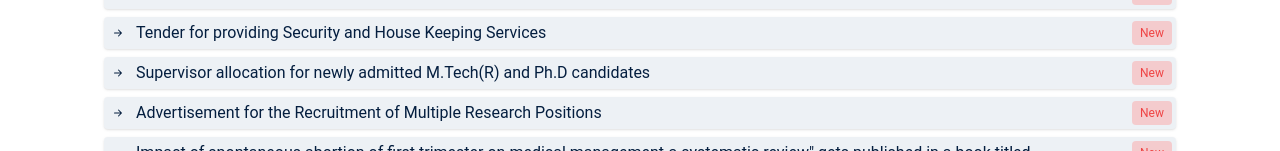
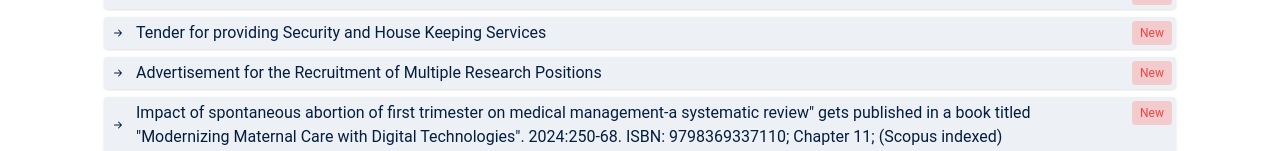
Before and after one commit to Velocity-IIITDWD/iiitdwd.ac.in, a Next.js app: page /announcements in a window 1280 px wide. Shown: the part 583-734 px from the top of the page. Built offline with nearby package versions, Linux system fonts and the light colour scheme.

Commit message:
data: deleted supervisor announcement

```diff
--- a/data/announcements.ts
+++ b/data/announcements.ts
@@ -19,13 +19,6 @@ export const announcements: Announcement[] = [
   {
     link: '/docs/Tender for providing Security and House Keeping Services.pdf',
     text: 'Tender for providing Security and House Keeping Services',
-    new: true,
-    month: '8',
-    year: '2024',
-  },
-  {
-    link: '/docs/Supervisor Allocation.pdf',
-    text: 'Supervisor allocation for newly admitted M.Tech(R) and Ph.D candidates',
     new: true,
     month: '8',
     year: '2024',
@@ -61,7 +54,7 @@ export const announcements: Announcement[] = [
   {
     link: '/docs/Guidelines for admission 2024-25.pdf',
     text: 'Guidelines for Admission 2024',
-    new: false,
+    new: true,
     month: '7',
     year: '2024',
   },
```
